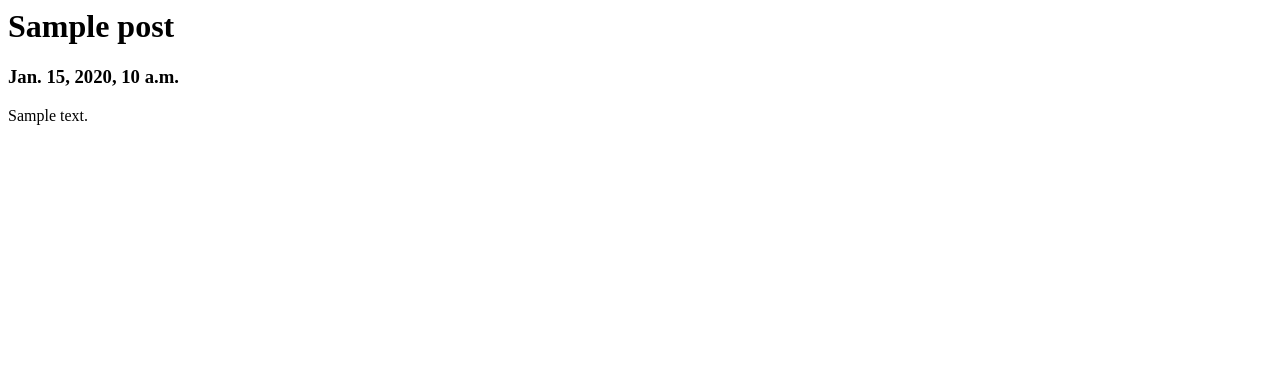
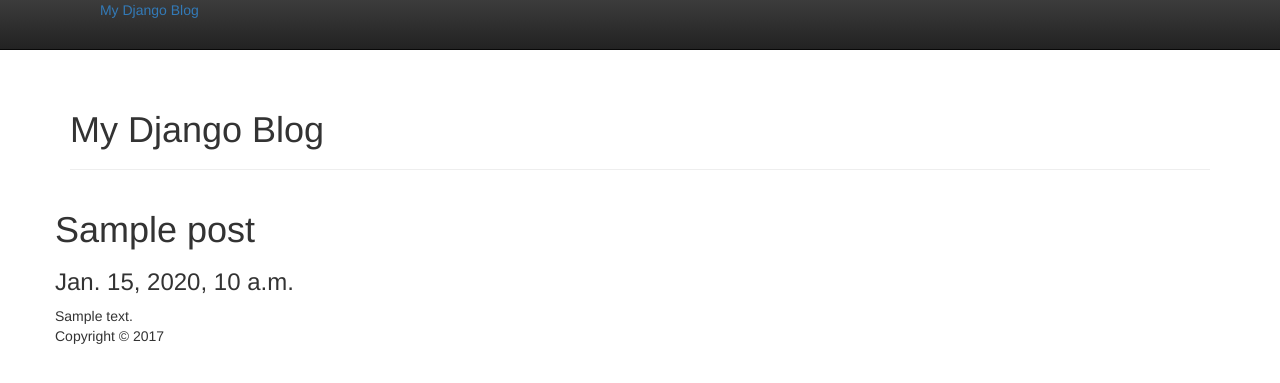
Before and after one commit to AnandSingh/anandkrs, a Django app: page / in a window 1280 px wide. Shown: the top 383 px of the page. Run offline with Django 3.2, Linux system fonts and the light colour scheme; tables that the repository leaves empty hold one stand-in row (values such as "Sample post"); some libraries are stand-ins or nearby versions.

Commit message:
Updated templated

```diff
--- /dev/null
+++ b/anandkrs/blogengine/templates/blogengine/includes/base.html
@@ -0,0 +1,71 @@
+<!DOCTYPE html>
+<!--[if lt IE 7]>      <html class="no-js lt-ie9 lt-ie8 lt-ie7"> <![endif]-->
+<!--[if IE 7]>         <html class="no-js lt-ie9 lt-ie8"> <![endif]-->
+<!--[if IE 8]>         <html class="no-js lt-ie9"> <![endif]-->
+<!--[if gt IE 8]><!--> <html class="no-js"> <!--<![endif]-->
+    <head>
+        <meta charset="utf-8">
+        <meta http-equiv="X-UA-Compatible" content="IE=edge">
+        <title>{% block title %}My Django Blog{% endblock %}</title>
+        <meta name="description" content="">
+        <meta name="viewport" content="width=device-width, initial-scale=1">
+        <!-- Place favicon.ico and apple-touch-icon.png in the root directory -->
+        {% load staticfiles %}
+        <link rel="stylesheet" href="{% static 'bower_components/html5-boilerplate/css/normalize.css' %}">
+        <link rel="stylesheet" href="{% static 'bower_components/html5-boilerplate/css/main.css' %}">
+        <link rel="stylesheet" href="{% static 'bower_components/bootstrap/dist/css/bootstrap.min.css' %}">
+        <link rel="stylesheet" href="{% static 'bower_components/bootstrap/dist/css/bootstrap-theme.min.css' %}">
+        <script src="{% static 'bower_components/html5-boilerplate/js/vendor/modernizr-2.6.2.min.js' %}"></script>
+    </head>
+    <body>
+        <!--[if lt IE 7]>
+            <p class="browsehappy">You are using an <strong>outdated</strong> browser. Please <a href="http://browsehappy.com/">upgrade your browser</a> to improve your experience.</p>
+        <![endif]-->
+        <!-- Add your site or application content here -->
+               <div class="navbar navbar-static-top navbar-inverse">
+            <div class="navbar-inner">
+                <div class="container">
+                    <a class="btn btn-navbar" data-toggle="collapse" data-target=".nav-collapse">
+                        <span class="icon-bar"></span>
+                        <span class="icon-bar"></span>
+                        <span class="icon-bar"></span>
+                    </a>
+                    <a class="brand" href="/">My Django Blog</a>
+                    <div class="nav-collapse collapse">
+                    </div>
+                </div>
+            </div>
+        </div>
+        <div class="container">
+            {% block header %}
+                <div class="page-header">
+                    <h1>My Django Blog</h1>
+                </div>
+            {% endblock %}
+            <div class="row">
+                {% block content %}{% endblock %}
+            </div>
+        </div>
+        <div class="container footer">
+            <div class="row">
+                <div class="span12">
+                    <p>Copyright &copy; {% now "Y" %}</p>
+                </div>
+            </div>
+        </div>
+
+        <script src="//ajax.googleapis.com/ajax/libs/jquery/1.10.2/jquery.min.js"></script>
+        <script>window.jQuery || document.write('<script src="{% static 'bower_components/html5-boilerplate/js/vendor/jquery-1.10.2.min.js' %}"><\/script>')</script>
+        <script src="{% static 'bower_components/html5-boilerplate/js/plugins.js' %}"></script>
+        <script src="{% static 'bower_components/bootstrap/dist/js/bootstrap.min.js' %}"></script>
+        <!-- Google Analytics: change UA-XXXXX-X to be your site's ID. -->
+        <script>
+            (function(b,o,i,l,e,r){b.GoogleAnalyticsObject=l;b[l]||(b[l]=
+            function(){(b[l].q=b[l].q||[]).push(arguments)});b[l].l=+new Date;
+            e=o.createElement(i);r=o.getElementsByTagName(i)[0];
+            e.src='//www.google-analytics.com/analytics.js';
+            r.parentNode.insertBefore(e,r)}(window,document,'script','ga'));
+            ga('create','UA-XXXXX-X');ga('send','pageview');
+        </script>
+    </body>
+</html>
--- a/anandkrs/blogengine/templates/blogengine/post_list.html
+++ b/anandkrs/blogengine/templates/blogengine/post_list.html
@@ -1,12 +1,10 @@
-<html>
-    <head>
-        <title>My Django Blog</title>
-    </head>
-    <body>
+{% extends "blogengine/includes/base.html" %}
+    {% block content %}
         {% for post in object_list %}
+        <div class="post">
         <h1>{{ post.title }}</h1>
         <h3>{{ post.pub_date }}</h3>
         {{ post.text }}
+        </div>
         {% endfor %}
-    </body>
-</html>
+    {% endblock %}
```
